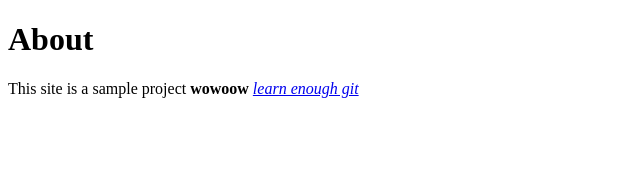
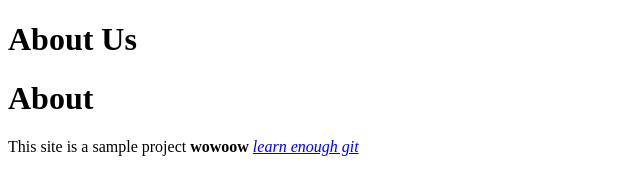
Before and after one commit to mccurdy42-zz/webby, a plain HTML site: page about.html in a window 1280 px wide. Shown: the whole page, without its empty margins (0-640 px from the left). Drawn offline with Linux system fonts and the light colour scheme.

Commit message:
change page heading again

```diff
--- a/about.html
+++ b/about.html
@@ -1,7 +1,7 @@
 <!DOCTYPE html>
 <html>
   <head>
-    <title>About US</title>
+    <h1>About Us</h1>
   </head>
   <body>
     <h1>About</h1>
```
